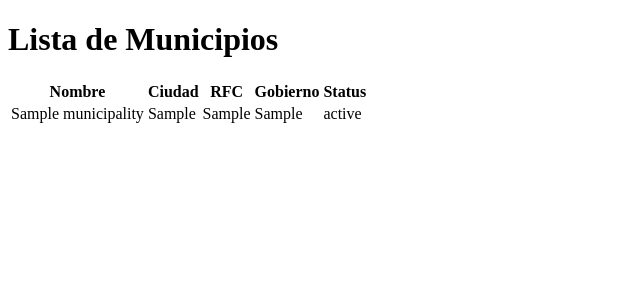
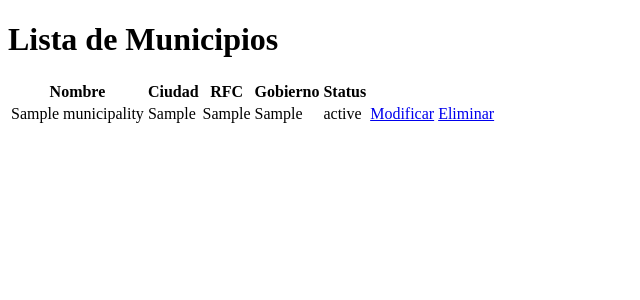
Before and after one commit to hugoberra/SMM_monolithic, a Django app: page /ver/ in a window 1280 px wide. Shown: the top 300 px of the page, without its empty margins (0-640 px from the left). Run offline with Django 5.2, Linux system fonts and the light colour scheme; tables that the repository leaves empty hold one stand-in row (values such as "Sample post").

Commit message:
Feat: functionality see municipalities
body: aplicacion de funcionalidad para eliminar y modificar municipio

```diff
--- a/SMM_module/templates/gestion_municipio/view_municipality/view_municipality.html
+++ b/SMM_module/templates/gestion_municipio/view_municipality/view_municipality.html
@@ -23,6 +23,10 @@
                 <td>{{ municipio.rfc }}</td>
                 <td>{{ municipio.government }}</td>
                 <td>{{ municipio.status }}</td>
+                <td>
+                    <a href="{% url 'modificar_municipio' municipio.id %}">Modificar</a> <!-- Botón de Modificar -->
+                    <a href="{% url 'eliminar_municipio' municipio.id %}">Eliminar</a> <!-- Botón de Eliminar -->
+                </td>
             </tr>
             {% endfor %}
         </tbody>
--- a/SMM_module/urls.py
+++ b/SMM_module/urls.py
@@ -5,4 +5,6 @@ urlpatterns = [
     path('', views.dashboard, name='dashboard'),
     path('registrar/', views.registrar_municipio, name='registrar_municipio'),
     path('ver/', views.ver_municipios, name='ver_municipios'),
+    path('eliminar/<int:id>/', views.eliminar_municipio, name='eliminar_municipio'),
+    path('modificar/<int:id>/', views.modificar_municipio, name='modificar_municipio'),
 ]
--- a/SMM_module/views.py
+++ b/SMM_module/views.py
@@ -22,3 +22,21 @@ def dashboard(request):
 def ver_municipios(request):
     municipios = Municipality.objects.all()
     return render(request, 'gestion_municipio/view_municipality/view_municipality.html', {'municipios': municipios}) #ver_municipios
+
+
+def eliminar_municipio(request, id):
+    municipio = Municipality.objects.get(id=id)
+    municipio.delete()
+    return redirect('ver_municipios')
+
+def modificar_municipio(request, id):
+    municipio = Municipality.objects.get(id=id)
+    if request.method == 'POST':
+        form = MunicipalityForm(request.POST, instance=municipio)
+        if form.is_valid():
+            form.save()
+            return redirect('ver_municipios')
+    else:
+        form = MunicipalityForm(instance=municipio)
+
+    return render(request, 'gestion_municipio/add_municipality/base.html', {'form': form})
```
